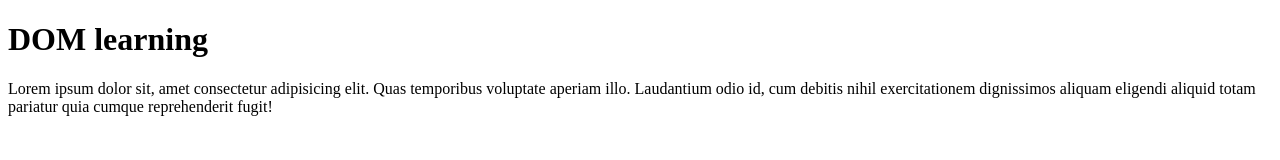
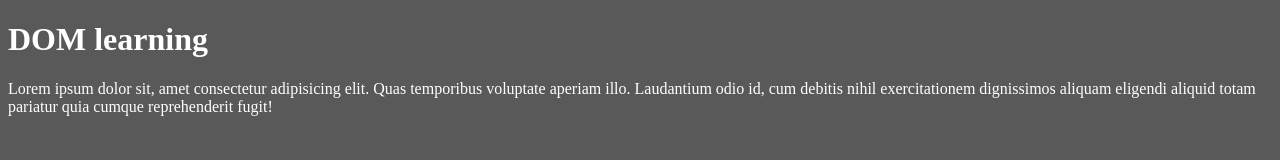
Before and after one commit to sankarshan07/JS, a plain HTML site: page 06_DOM/one.html in a window 1280 px wide. Drawn offline with Linux system fonts and the light colour scheme.

Commit message:
doc queries

```diff
--- a/06_DOM/one.html
+++ b/06_DOM/one.html
@@ -4,10 +4,16 @@
     <meta charset="UTF-8" />
 
     <title>DOM</title>
+    <style>
+        .bg-black{
+            background-color: rgba(34, 33, 33, 0.747);
+            color: white;
+        }
+    </style>
   </head>
-  <body>
-    <div class="bg-black">
-      <h1 class="heading">DOM learning</h1>
+  <body  class="bg-black">
+    <div>
+      <h1 id="title" class="heading">DOM learning</h1>
       <p>
         Lorem ipsum dolor sit, amet consectetur adipisicing elit. Quas
         temporibus voluptate aperiam illo. Laudantium odio id, cum debitis nihil
```
